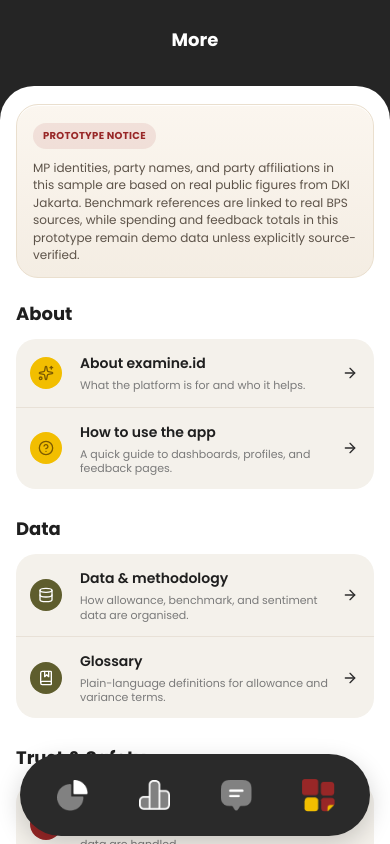
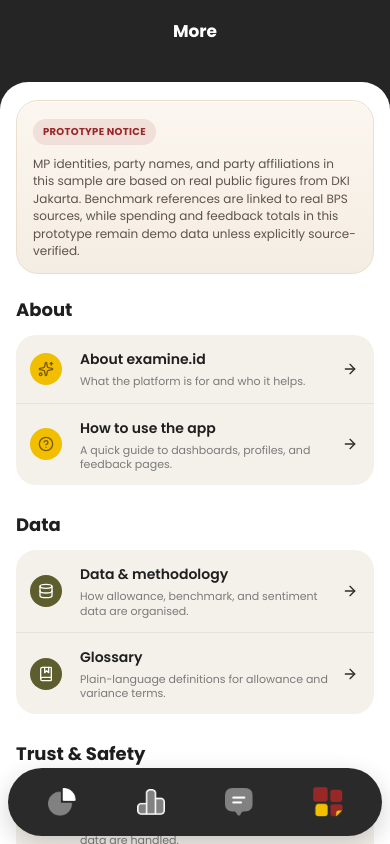
Before and after one commit to clarinerafferty/examine-id, a React (Vite) app in the folder client/: page /about in a window 390 px wide. Built offline with nearby package versions, Linux system fonts and the light colour scheme; no server answers.

Commit message:
improved movile responsiveness for header and bottom nav

```diff
--- a/client/src/App.css
+++ b/client/src/App.css
@@ -174,10 +174,12 @@
   margin: 0;
   font-size: 18px;
   font-weight: 700;
-  max-width: 240px;
-  white-space: nowrap;
-  overflow: hidden;
-  text-overflow: ellipsis;
+  max-width: calc(100% - 112px);
+  white-space: normal;
+  overflow: visible;
+  text-overflow: unset;
+  text-align: center;
+  line-height: 1.15;
 }
 
 .standard-header-action {
@@ -201,7 +203,7 @@
 .dashboard-main {
   min-height: 100%;
   background: #f5f5f5;
-  padding: 26px 20px 120px;
+  padding: 26px 20px calc(140px + env(safe-area-inset-bottom, 0px));
   margin: 0;
 }
 
@@ -814,7 +816,7 @@
 .simple-sheet {
   background: #fff;
   border-radius: 0;
-  padding: 18px 16px 70px;
+  padding: 18px 16px calc(112px + env(safe-area-inset-bottom, 0px));
   min-height: calc(100vh - 140px);
 }
 
@@ -840,7 +842,7 @@
 .allowances-sheet {
   background: #ffffff;
   border-radius: 0;
-  padding: 22px 16px 70px;
+  padding: 22px 16px calc(112px + env(safe-area-inset-bottom, 0px));
   min-height: calc(100vh - 180px);
   box-shadow: inset 0 10px 24px rgba(0, 0, 0, 0.04);
 }
@@ -2768,7 +2770,7 @@
 .feedback-sheet {
   background: #fff;
   border-radius: 0;
-  padding: 18px 16px 120px;
+  padding: 18px 16px calc(132px + env(safe-area-inset-bottom, 0px));
   min-height: calc(100vh - 140px);
 }
 
@@ -3238,7 +3240,7 @@
 .more-sheet {
   background: #fff;
   border-radius: 0;
-  padding: 18px 16px 70px;
+  padding: 18px 16px calc(112px + env(safe-area-inset-bottom, 0px));
   min-height: calc(100vh - 140px);
 }
 
@@ -3346,7 +3348,7 @@
   position: absolute;
   left: 50%;
   transform: translateX(-50%);
-  bottom: 8px;
+  bottom: calc(8px + env(safe-area-inset-bottom, 0px));
   width: calc(100% - 22px);
   max-width: 350px;
   background: #2a2a2a;
@@ -3456,3 +3458,90 @@
     max-width: 100vw;
   }
 }
+
+@media (max-width: 390px) {
+  .top-header {
+    height: 96px;
+    padding-top: 24px;
+  }
+
+  .brand-wrap {
+    gap: 6px;
+    margin-top: 4px;
+    transform: none;
+  }
+
+  .brand-logo {
+    width: 42px;
+    height: 42px;
+  }
+
+  .brand-title {
+    font-size: clamp(2rem, 7vw, 2.3rem);
+  }
+
+  .brand-subtitle {
+    margin-top: 4px;
+    font-size: 9px;
+  }
+
+  .page-content-dashboard {
+    height: calc(100dvh - 122px);
+    margin-top: 122px;
+    border-radius: 28px 28px 0 0;
+  }
+
+  .standard-top-header {
+    height: 82px;
+    padding: 22px 16px 0;
+  }
+
+  .standard-top-header h1 {
+    font-size: 17px;
+    max-width: calc(100% - 92px);
+  }
+
+  .standard-header-action {
+    top: 21px;
+    right: 16px;
+  }
+
+  .standard-header-action.left {
+    left: 16px;
+  }
+
+  .page-content-standard {
+    height: calc(100dvh - 82px);
+    margin-top: 82px;
+    border-radius: 28px 28px 0 0;
+  }
+
+  .dashboard-main {
+    padding-inline: 16px;
+  }
+
+  .hero-title {
+    font-size: clamp(2.25rem, 8vw, 2.6rem);
+    letter-spacing: -1.2px;
+  }
+
+  .hero-text {
+    max-width: 290px;
+    font-size: 9.6px;
+  }
+
+  .bottom-nav {
+    width: calc(100% - 16px);
+    padding: 16px 10px;
+    max-width: none;
+  }
+
+  .nav-icon-item {
+    min-height: 36px;
+  }
+
+  .nav-icon-image {
+    width: 28px;
+    height: 28px;
+  }
+}
```
